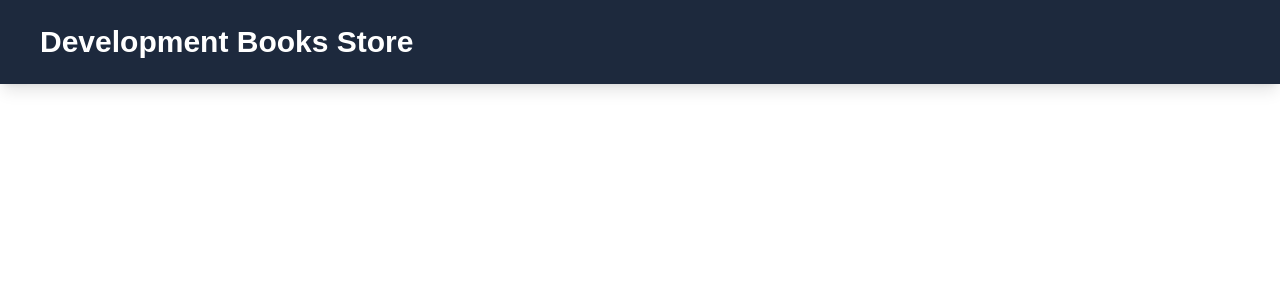
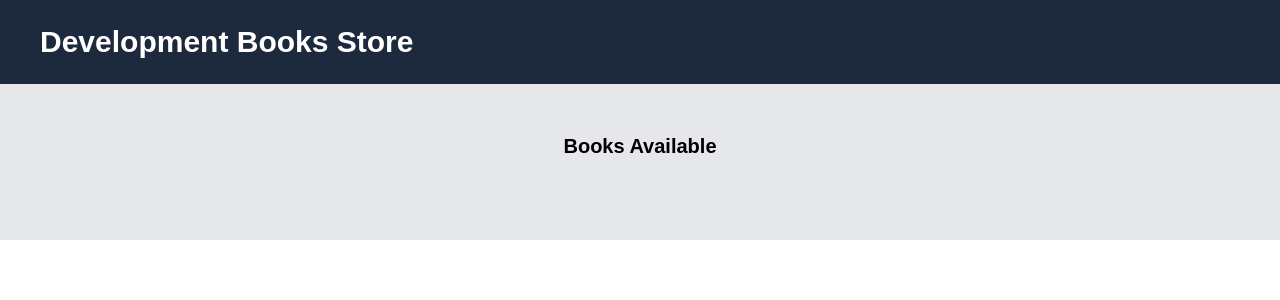
Before and after one commit to Manikandankasirajan/Development-Books-Store-Kata-ReactJS-V4, a React (Vite) app in the folder Development-Books-Store/: page / in a window 1280 px wide. Shown: the top 300 px of the page. Built offline with nearby package versions, Linux system fonts and the light colour scheme.

Commit message:
feat : create book list section and display section title

```diff
--- a/Development-Books-Store/src/App.jsx
+++ b/Development-Books-Store/src/App.jsx
@@ -1,10 +1,12 @@
 import React from "react";
 import Navbar from "./components/Navbar";
+import BookList from "./components/BookList";
 
 const App = () => {
 	return (
 		<>
 			<Navbar />
+			<BookList />
 		</>
 	);
 };
--- /dev/null
+++ b/Development-Books-Store/src/components/BookList/index.jsx
@@ -0,0 +1,13 @@
+import React from "react";
+
+const BookList = () => {
+	return (
+		<main className="p-12 bg-gray-200">
+			<h2 className="mb-8 px-5 text-xl font-bold text-center">
+				Books Available
+			</h2>
+		</main>
+	);
+};
+
+export default BookList;
```
Also changed, not shown: 2 other files (tests, documents, lock files or other folders).
